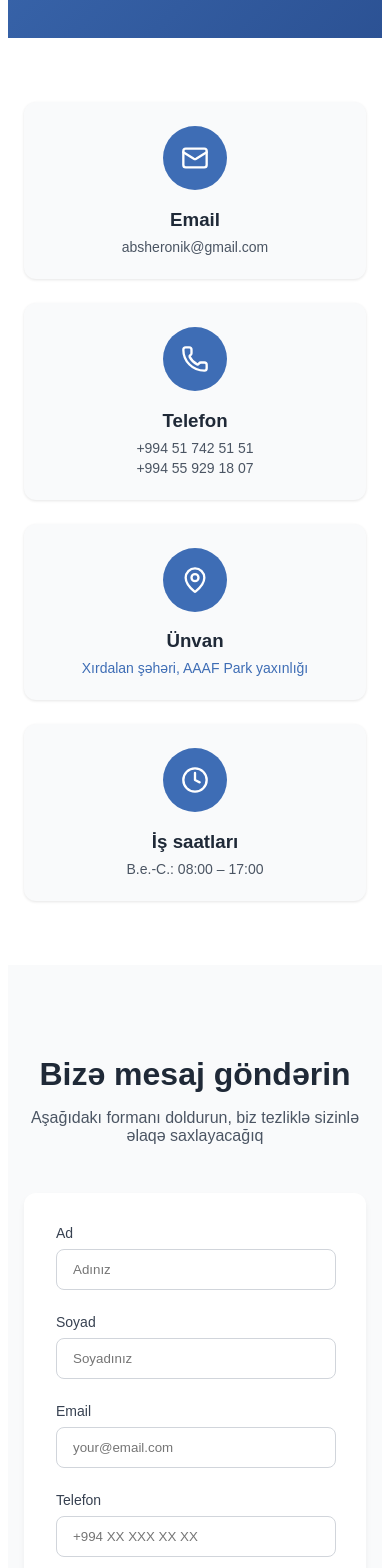
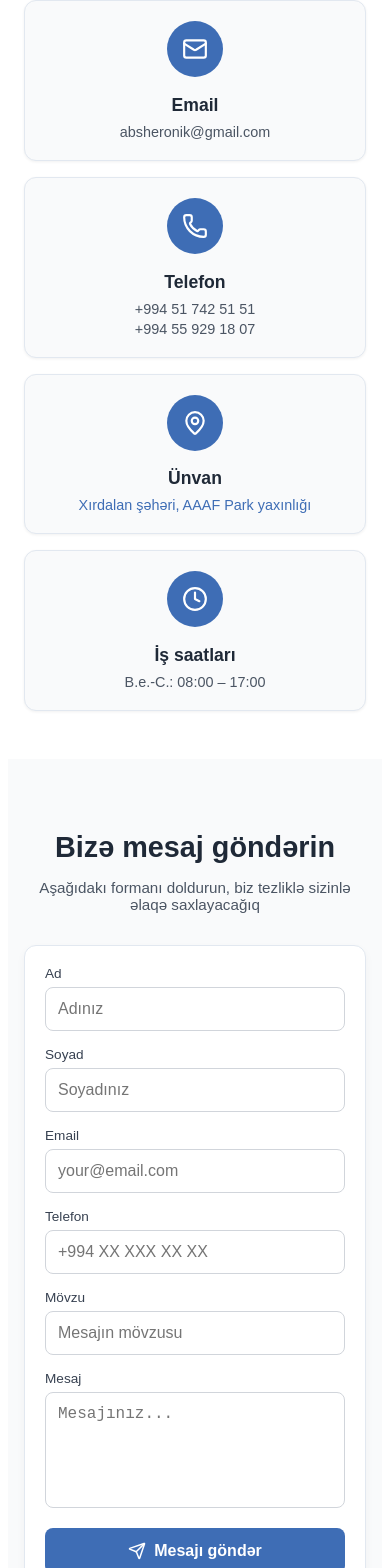
Before and after one commit to EminS17/absheron-ik, a React (Vite) app: page /contact in a window 390 px wide. Shown: the part 378-1946 px from the top of the page. Built offline with nearby package versions, Linux system fonts and the light colour scheme.

Commit message:
Update Contact page with WhatsApp, new phones and map

```diff
--- a/src/components/Contact.jsx
+++ b/src/components/Contact.jsx
@@ -3,7 +3,7 @@ import { Mail, Phone, MapPin, Clock, Send } from 'lucide-react';
 import emailjs from '@emailjs/browser';
 
 // Встроенная SVG-иконка WhatsApp
-const WhatsappIcon = ({ size = 28 }) => (
+const WhatsappIcon = ({ size = 26 }) => (
   <svg
     xmlns="http://www.w3.org/2000/svg"
     width={size}
@@ -21,7 +21,7 @@ const WhatsappIcon = ({ size = 28 }) => (
 );
 
 // Встроенная SVG-иконка Instagram
-const InstagramIcon = ({ size = 28 }) => (
+const InstagramIcon = ({ size = 26 }) => (
   <svg
     xmlns="http://www.w3.org/2000/svg"
     width={size}
@@ -96,53 +96,54 @@ export default function Contact() {
     hero: {
       background: 'linear-gradient(135deg, #3E6DB5, #2C5294)',
       color: '#ffffff',
-      padding: '80px 16px',
+      padding: '48px 16px',
       textAlign: 'center'
     },
-    heroTitle: { fontSize: '2.5rem', fontWeight: 'bold', marginBottom: '24px' },
-    heroText: { fontSize: '1.25rem', color: '#f3f4f6' },
-    sectionWhite: { padding: '64px 16px', backgroundColor: '#ffffff' },
-    sectionGray: { padding: '64px 16px', backgroundColor: '#f9fafb' },
+    heroTitle: { fontSize: '2.2rem', fontWeight: 'bold', marginBottom: '16px' },
+    heroText: { fontSize: '1.1rem', color: '#f3f4f6' },
+    sectionWhite: { padding: '48px 16px', backgroundColor: '#ffffff' },
+    sectionGray: { padding: '48px 16px', backgroundColor: '#f9fafb' },
     container: { maxWidth: '1152px', margin: '0 auto' },
     grid4: {
       display: 'grid',
       gridTemplateColumns: 'repeat(auto-fit, minmax(220px, 1fr))',
-      gap: '24px'
+      gap: '16px'
     },
     card: {
       backgroundColor: '#f9fafb',
       borderRadius: '12px',
-      padding: '24px',
+      padding: '20px',
       textAlign: 'center',
-      boxShadow: '0 1px 3px rgba(0,0,0,0.1)'
+      boxShadow: '0 1px 3px rgba(0,0,0,0.06)',
+      border: '1px solid #e2e8f0'
     },
     iconWrapper: {
       backgroundColor: '#3E6DB5',
-      width: '64px',
-      height: '64px',
+      width: '56px',
+      height: '56px',
       borderRadius: '50%',
       display: 'flex',
       alignItems: 'center',
       justifyContent: 'center',
-      margin: '0 auto 16px auto'
+      margin: '0 auto 12px auto'
     },
-    cardTitle: { fontWeight: 'bold', marginBottom: '8px', color: '#1f2937' },
-    cardLink: { fontSize: '0.875rem', color: '#4b5563', textDecoration: 'none', display: 'block' },
+    cardTitle: { fontWeight: 'bold', marginBottom: '8px', color: '#1f2937', fontSize: '1.1rem' },
+    cardLink: { fontSize: '0.9rem', color: '#4b5563', textDecoration: 'none', display: 'block' },
     formWrapper: { maxWidth: '768px', margin: '0 auto' },
-    formTitle: { fontSize: '2rem', fontWeight: 'bold', marginBottom: '16px', textAlign: 'center', color: '#1f2937' },
-    formSubtitle: { color: '#4b5563', marginBottom: '48px', textAlign: 'center' },
-    form: { backgroundColor: '#ffffff', borderRadius: '12px', padding: '32px', boxShadow: '0 4px 6px rgba(0,0,0,0.05)' },
-    grid2: { display: 'grid', gridTemplateColumns: 'repeat(auto-fit, minmax(280px, 1fr))', gap: '24px', marginBottom: '24px' },
-    label: { display: 'block', fontSize: '0.875rem', fontWeight: '500', color: '#374151', marginBottom: '8px' },
-    input: { width: '100%', padding: '12px 16px', border: '1px solid #d1d5db', borderRadius: '8px', boxSizing: 'border-box' },
-    formGroup: { marginBottom: '24px' },
+    formTitle: { fontSize: '1.8rem', fontWeight: 'bold', marginBottom: '12px', textAlign: 'center', color: '#1f2937' },
+    formSubtitle: { color: '#4b5563', marginBottom: '32px', textAlign: 'center', fontSize: '0.95rem' },
+    form: { backgroundColor: '#ffffff', borderRadius: '12px', padding: '20px', boxShadow: '0 4px 10px rgba(0,0,0,0.04)', border: '1px solid #e2e8f0' },
+    grid2: { display: 'grid', gridTemplateColumns: 'repeat(auto-fit, minmax(240px, 1fr))', gap: '16px', marginBottom: '16px' },
+    label: { display: 'block', fontSize: '0.85rem', fontWeight: '500', color: '#374151', marginBottom: '6px' },
+    input: { width: '100%', padding: '12px', border: '1px solid #d1d5db', borderRadius: '8px', boxSizing: 'border-box', fontSize: '1rem' },
+    formGroup: { marginBottom: '16px' },
     button: {
       width: '100%',
       backgroundColor: '#3E6DB5',
       color: '#ffffff',
-      padding: '16px',
+      padding: '14px',
       borderRadius: '8px',
-      fontWeight: '500',
+      fontWeight: '600',
       border: 'none',
       cursor: status.loading ? 'not-allowed' : 'pointer',
       display: 'flex',
@@ -152,20 +153,21 @@ export default function Contact() {
       fontSize: '1rem',
       opacity: status.loading ? 0.7 : 1
     },
-    socialContainer: { display: 'flex', justifyContent: 'center', gap: '24px' },
+    socialContainer: { display: 'flex', justifyContent: 'center', gap: '20px', flexWrap: 'wrap' },
     socialCircle: {
       backgroundColor: '#3E6DB5',
       color: '#ffffff',
-      width: '64px',
-      height: '64px',
+      width: '56px',
+      height: '56px',
       borderRadius: '50%',
       display: 'flex',
       alignItems: 'center',
       justifyContent: 'center',
-      textDecoration: 'none'
+      textDecoration: 'none',
+      boxShadow: '0 2px 6px rgba(0,0,0,0.1)'
     },
     mapWrapper: {
-      height: '450px',
+      height: '350px',
       width: '100%',
       borderRadius: '12px',
       overflow: 'hidden',
@@ -180,9 +182,10 @@ export default function Contact() {
     statusMessage: {
       padding: '12px',
       borderRadius: '8px',
-      marginBottom: '24px',
+      marginBottom: '16px',
       textAlign: 'center',
-      fontWeight: '500'
+      fontWeight: '500',
+      fontSize: '0.9rem'
     }
   };
 
@@ -204,7 +207,7 @@ export default function Contact() {
             {/* Email */}
             <div style={styles.card}>
               <div style={styles.iconWrapper}>
-                <Mail color="#ffffff" size={28} />
+                <Mail color="#ffffff" size={26} />
               </div>
               <h3 style={styles.cardTitle}>Email</h3>
               <a href="mailto:absheronik@gmail.com" style={styles.cardLink}>
@@ -215,7 +218,7 @@ export default function Contact() {
             {/* Telefon (С двумя номерами) */}
             <div style={styles.card}>
               <div style={styles.iconWrapper}>
-                <Phone color="#ffffff" size={28} />
+                <Phone color="#ffffff" size={26} />
               </div>
               <h3 style={styles.cardTitle}>Telefon</h3>
               <a href="tel:+994517425151" style={{ ...styles.cardLink, marginBottom: '4px' }}>
@@ -229,7 +232,7 @@ export default function Contact() {
             {/* Ünvan */}
             <div style={styles.card}>
               <div style={styles.iconWrapper}>
-                <MapPin color="#ffffff" size={28} />
+                <MapPin color="#ffffff" size={26} />
               </div>
               <h3 style={styles.cardTitle}>Ünvan</h3>
               <a
@@ -245,7 +248,7 @@ export default function Contact() {
             {/* İş saatları */}
             <div style={styles.card}>
               <div style={styles.iconWrapper}>
-                <Clock color="#ffffff" size={28} />
+                <Clock color="#ffffff" size={26} />
               </div>
               <h3 style={styles.cardTitle}>İş saatları</h3>
               <p style={{ ...styles.cardLink, margin: 0 }}>B.e.-C.: 08:00 – 17:00</p>
@@ -344,7 +347,7 @@ export default function Contact() {
               <div style={styles.formGroup}>
                 <label style={styles.label}>Mesaj</label>
                 <textarea
-                  rows={6}
+                  rows={5}
                   name="message"
                   value={formData.message}
                   onChange={handleChange}
@@ -355,7 +358,7 @@ export default function Contact() {
               </div>
 
               <button type="submit" style={styles.button} disabled={status.loading}>
-                <Send size={20} />
+                <Send size={18} />
                 {status.loading ? 'Göndərilir...' : 'Mesajı göndər'}
               </button>
             </form>
@@ -366,11 +369,11 @@ export default function Contact() {
       {/* Social Media */}
       <section style={styles.sectionWhite}>
         <div style={{ ...styles.container, textAlign: 'center' }}>
-          <h2 style={{ ...styles.formTitle, marginBottom: '24px' }}>Sosial şəbəkələrdə bizi izləyin</h2>
-          <p style={{ ...styles.formSubtitle, marginBottom: '32px' }}>Klubun bütün xəbərləri, nəticələri və hadisələrindən xəbərdar olun</p>
+          <h2 style={{ ...styles.formTitle, marginBottom: '16px' }}>Sosial şəbəkələrdə bizi izləyin</h2>
+          <p style={{ ...styles.formSubtitle, marginBottom: '24px' }}>Klubun bütün xəbərləri, nəticələri və hadisələrindən xəbərdar olun</p>
           <div style={styles.socialContainer}>
 
-            {/* WhatsApp (Заменили Facebook) */}
+            {/* WhatsApp */}
             <a
               href="https://wa.me/994517425151"
               target="_blank"
@@ -378,7 +381,7 @@ export default function Contact() {
               style={styles.socialCircle}
               title="WhatsApp"
             >
-              <WhatsappIcon size={28} />
+              <WhatsappIcon size={26} />
             </a>
 
             {/* Instagram */}
@@ -389,12 +392,12 @@ export default function Contact() {
               style={styles.socialCircle}
               title="Instagram"
             >
-              <InstagramIcon size={28} />
+              <InstagramIcon size={26} />
             </a>
 
             {/* Telegram / Send */}
             <a href="#" style={styles.socialCircle} title="Telegram">
-              <Send size={28} />
+              <Send size={26} />
             </a>
           </div>
         </div>
@@ -403,7 +406,7 @@ export default function Contact() {
       {/* Map Section */}
       <section style={styles.sectionGray}>
         <div style={styles.container}>
-          <h2 style={{ ...styles.formTitle, marginBottom: '48px' }}>Bizi necə tapmaq olar</h2>
+          <h2 style={{ ...styles.formTitle, marginBottom: '32px' }}>Bizi necə tapmaq olar</h2>
           <div style={{ maxWidth: '1024px', margin: '0 auto' }}>
             <a href={googleMapsUrl} target="_blank" rel="noopener noreferrer" style={{ display: 'block', textDecoration: 'none' }}>
               <div style={styles.mapWrapper}>
```
